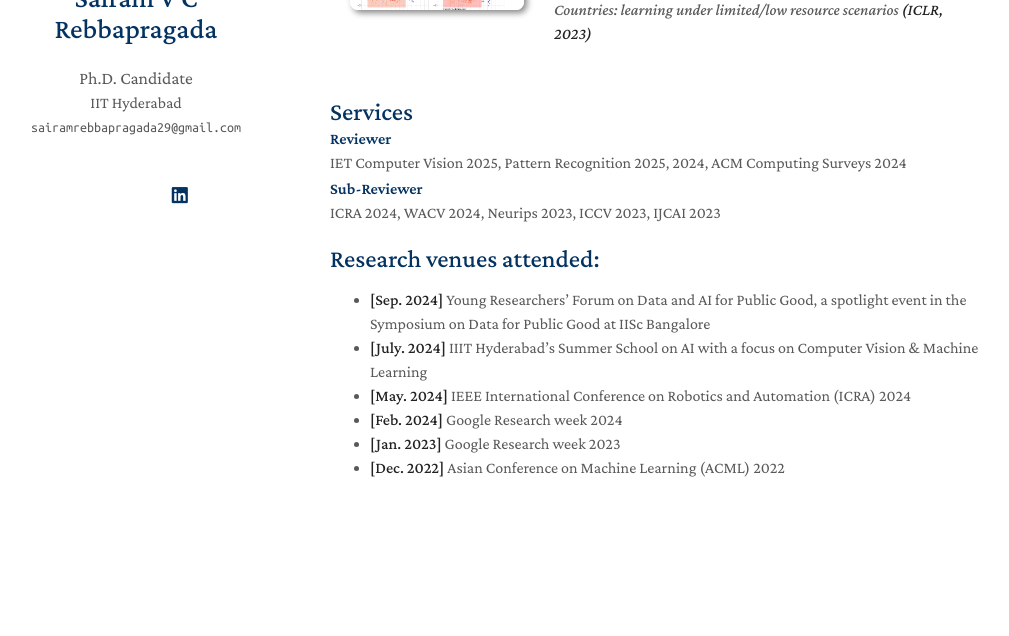
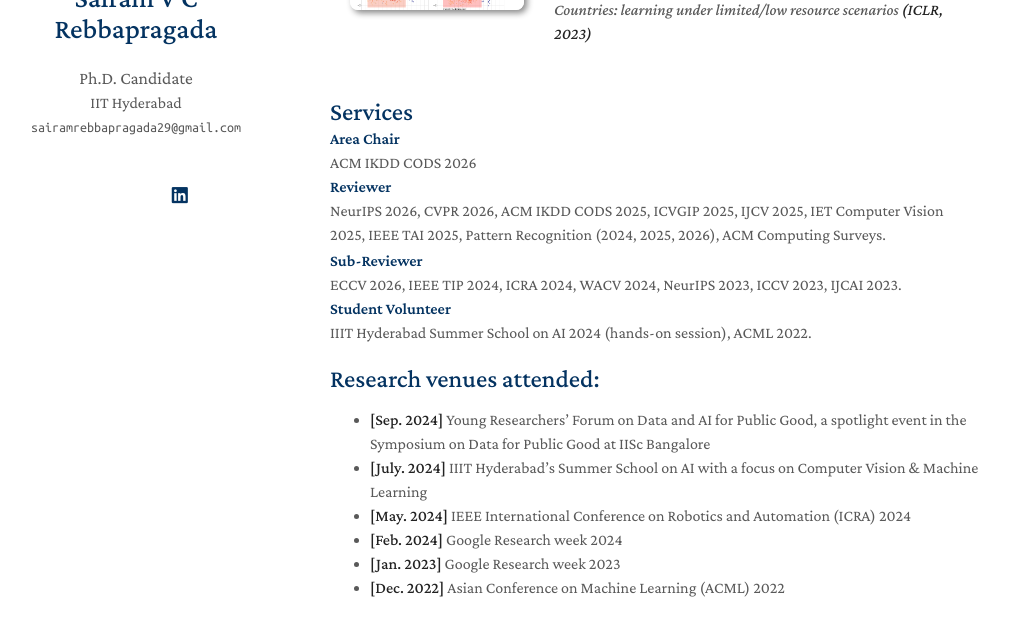
Before and after one commit to sairamrebbapragada/sairamrebbapragada.github.io, a Jekyll site: the page built from index.md, in a window 1280 px wide and 900 px high, scrolled down 1828 px, cut to the strip 206-842 px from the top of the window. Shown: the whole strip, without its empty margins (140-1149 px from the left). Built offline with Jekyll 4.4.1, drawn with Linux system fonts in a browser that asks for light colours; nearby versions of some CDN libraries; a style sheet for code colours, icons or effects is not loaded; our own code applies the rules of GitHub Pages for plain Markdown files; before the commit the page ends 2608 px from its top, so only the background shows below that.

Commit message:
Update services.md

```diff
--- a/_includes/services.md
+++ b/_includes/services.md
@@ -1,12 +1,19 @@
 <h2 id="services" style="margin: 2px 0px -30px;">Services</h2>
 
 <div class="publications" style="margin-bottom: 20px;">
+<h4 style="margin:0 0 0;">Area Chair</h4>
+
+ACM IKDD CODS 2026
+
 <h4 style="margin:0 0 0;">Reviewer</h4>
 
-IET Computer Vision 2025, <a href="https://www.sciencedirect.com/journal/pattern-recognition/"><autocolor>Pattern Recognition 2025, 2024</autocolor></a>, <a href="https://dl.acm.org/journal/csur/"><autocolor>ACM Computing Surveys 2024</autocolor> </a>
+NeurIPS 2026, CVPR 2026, ACM IKDD CODS 2025, ICVGIP 2025, IJCV 2025, IET Computer Vision 2025, IEEE TAI 2025, Pattern Recognition (2024, 2025, 2026), ACM Computing Surveys.
 
 <h4 style="margin:2px 0 0;">Sub-Reviewer</h4>
 
-<a href="https://2024.ieee-icra.org/"><autocolor>ICRA 2024</autocolor></a>, <a href="https://wacv2024.thecvf.com/"><autocolor>WACV 2024</autocolor></a>, <a href="https://nips.cc/"><autocolor>Neurips 2023</autocolor></a>, <a href="https://iccv2023.thecvf.com/"><autocolor>ICCV 2023</autocolor></a>, <a href="https://ijcai-23.org/"><autocolor>IJCAI 2023</autocolor></a>
+ECCV 2026, IEEE TIP 2024, ICRA 2024, WACV 2024, NeurIPS 2023, ICCV 2023, IJCAI 2023.
+
+<h4 style="margin:0 0 0;">Student Volunteer</h4>
+IIIT Hyderabad Summer School on AI 2024 (hands-on session), ACML 2022.
 
 </div>
```
